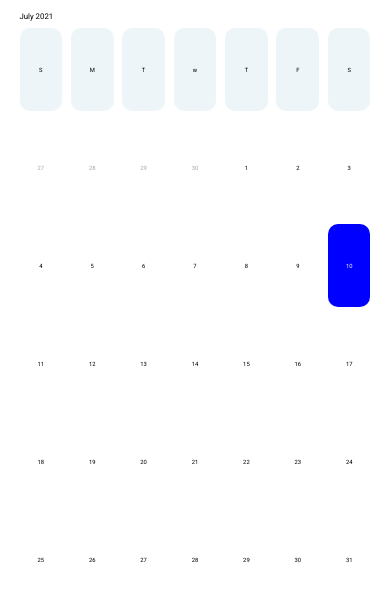
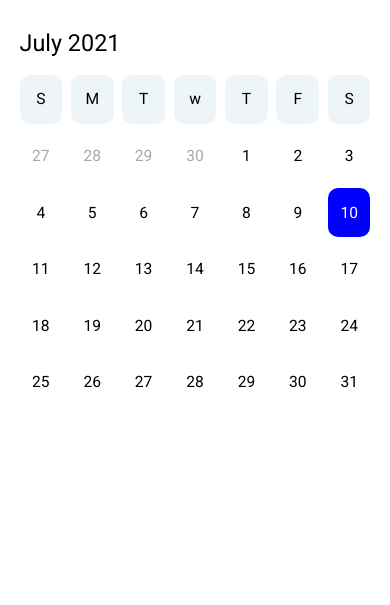
Before and after one commit to ibnulferdous/calendar, a plain HTML site: page index.html in a window 390 px wide. Drawn offline with Linux system fonts and the light colour scheme.

Commit message:
Media query for mobile devices

```diff
--- a/style.css
+++ b/style.css
@@ -50,3 +50,18 @@ p {
     background: blue;
     color: white;
 }
+
+@media screen and (max-width: 767px) {
+    .calendar-inner {
+        min-height: auto;
+    }
+
+    h1 {
+        font-size: 6vw;
+        margin: 5% 0;
+    }
+
+    p {
+        font-size: 4vw;
+    }
+}
```
